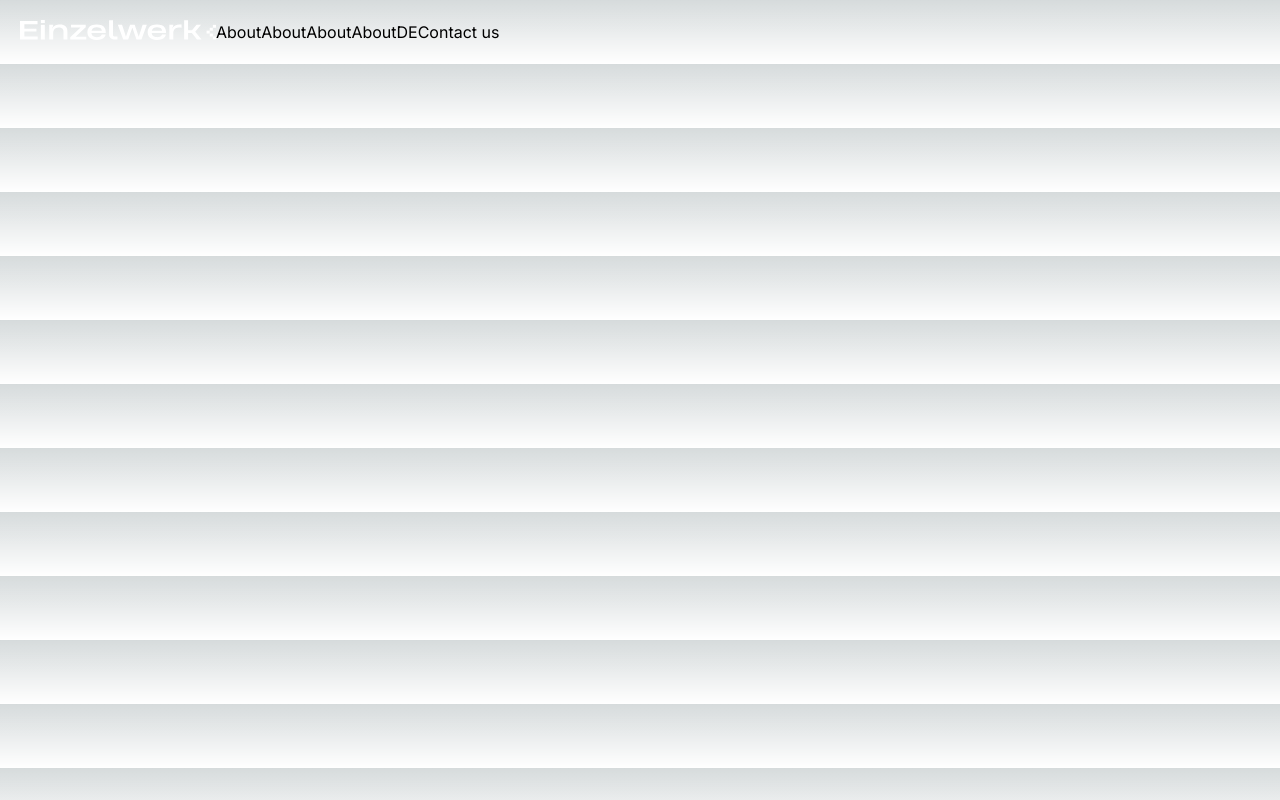
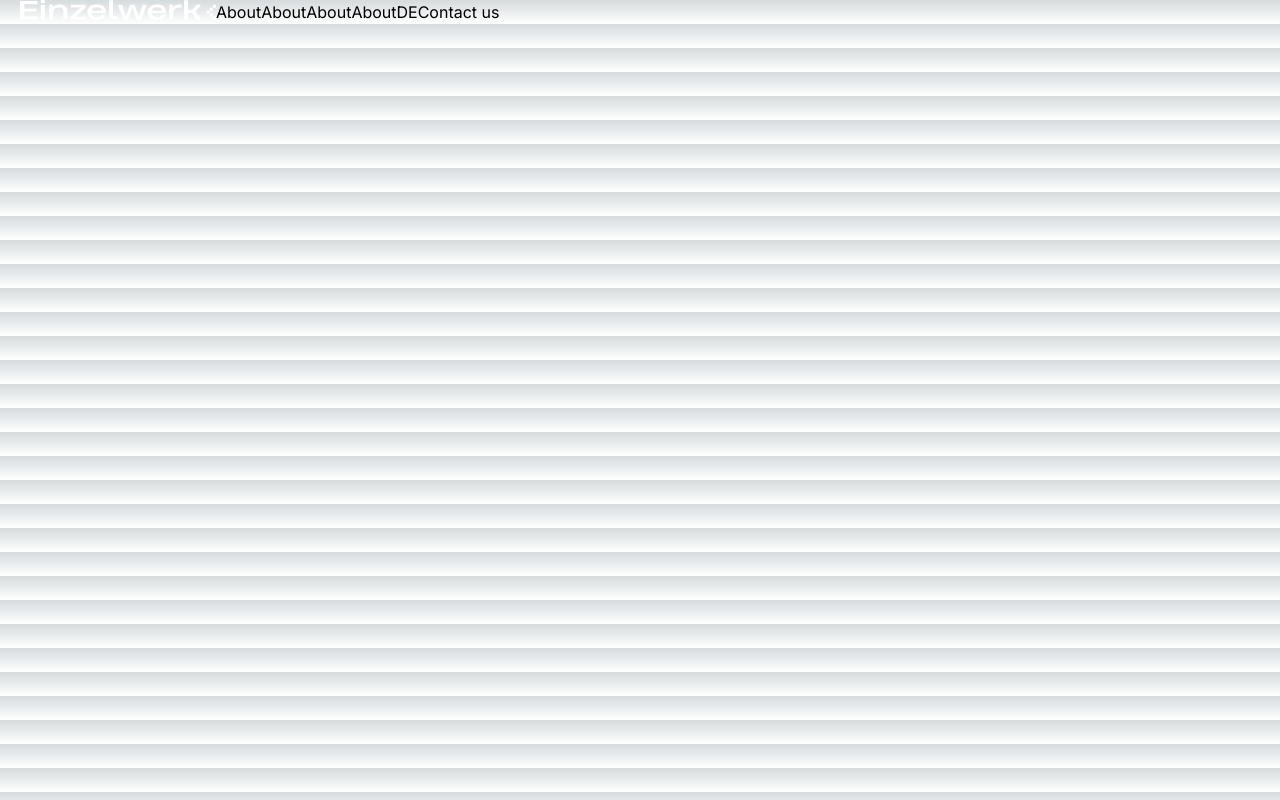
Before and after one commit to NursultanFront/einzelwerk-test, a Next.js app: page / in a window 1280 px wide. Built offline with nearby package versions, Linux system fonts and the light colour scheme.

Commit message:
fix: fix styles and svg

```diff
--- a/src/app/globals.css
+++ b/src/app/globals.css
@@ -30,5 +30,5 @@ body {
   max-width: 1480px;
   width: 100%;
   margin: 0 auto;
-  padding: 20px;
+  padding: 0 20px;
 }
--- a/src/assets/header/Logo.tsx
+++ b/src/assets/header/Logo.tsx
@@ -9,7 +9,7 @@ const Logo = () => {
       fill="none"
       xmlns="http://www.w3.org/2000/svg"
     >
-      <g clip-path="url(#clip0_1203_6341)">
+      <g clipPath="url(#clip0_1203_6341)">
         <path
           d="M65.7345 7.25009V4.85596H51.0129V7.5748H60.5748L50.2296 17.197V19.5653H66.2751V16.8485H55.6056L65.7345 7.25009Z"
           fill="white"
```
